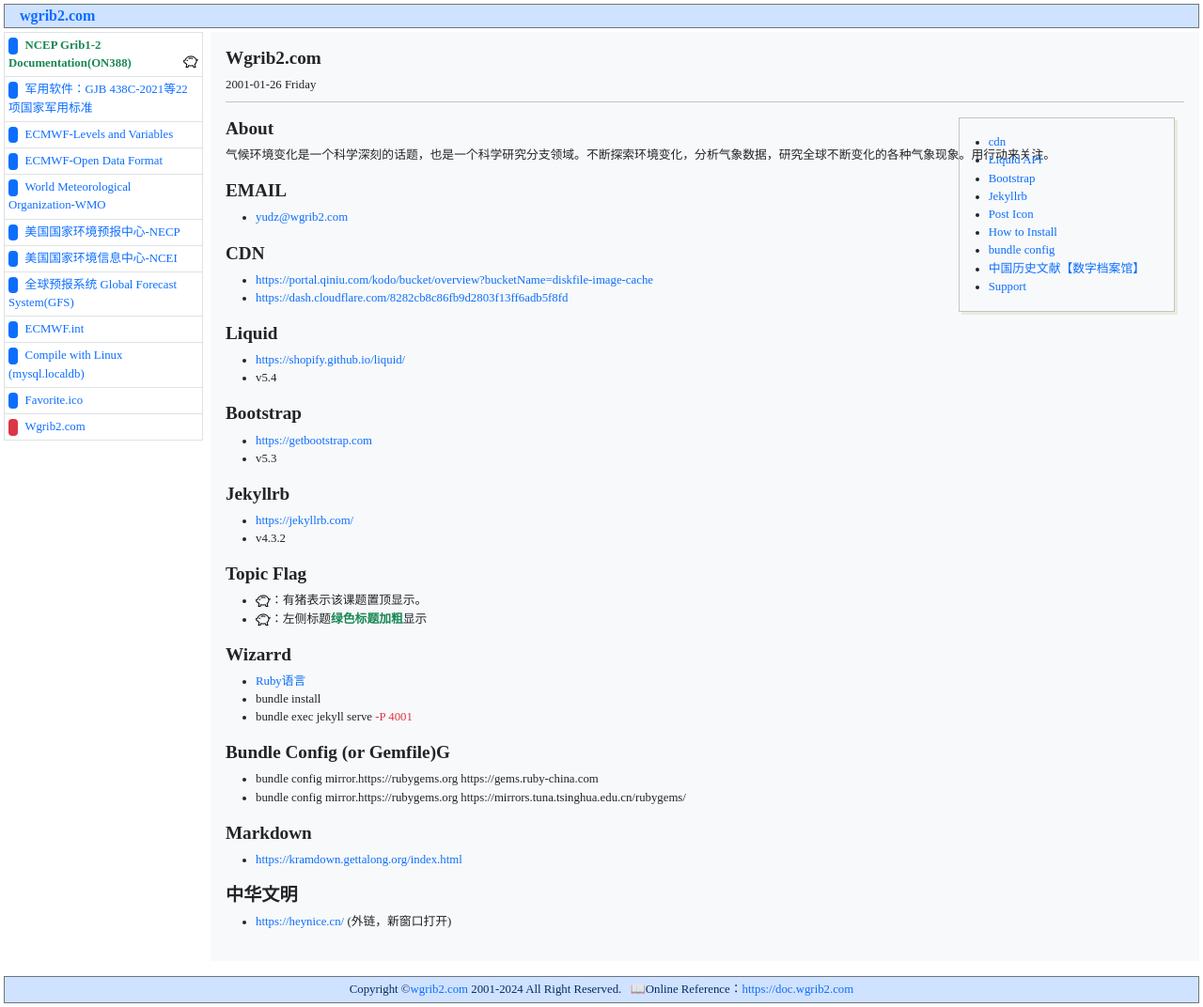
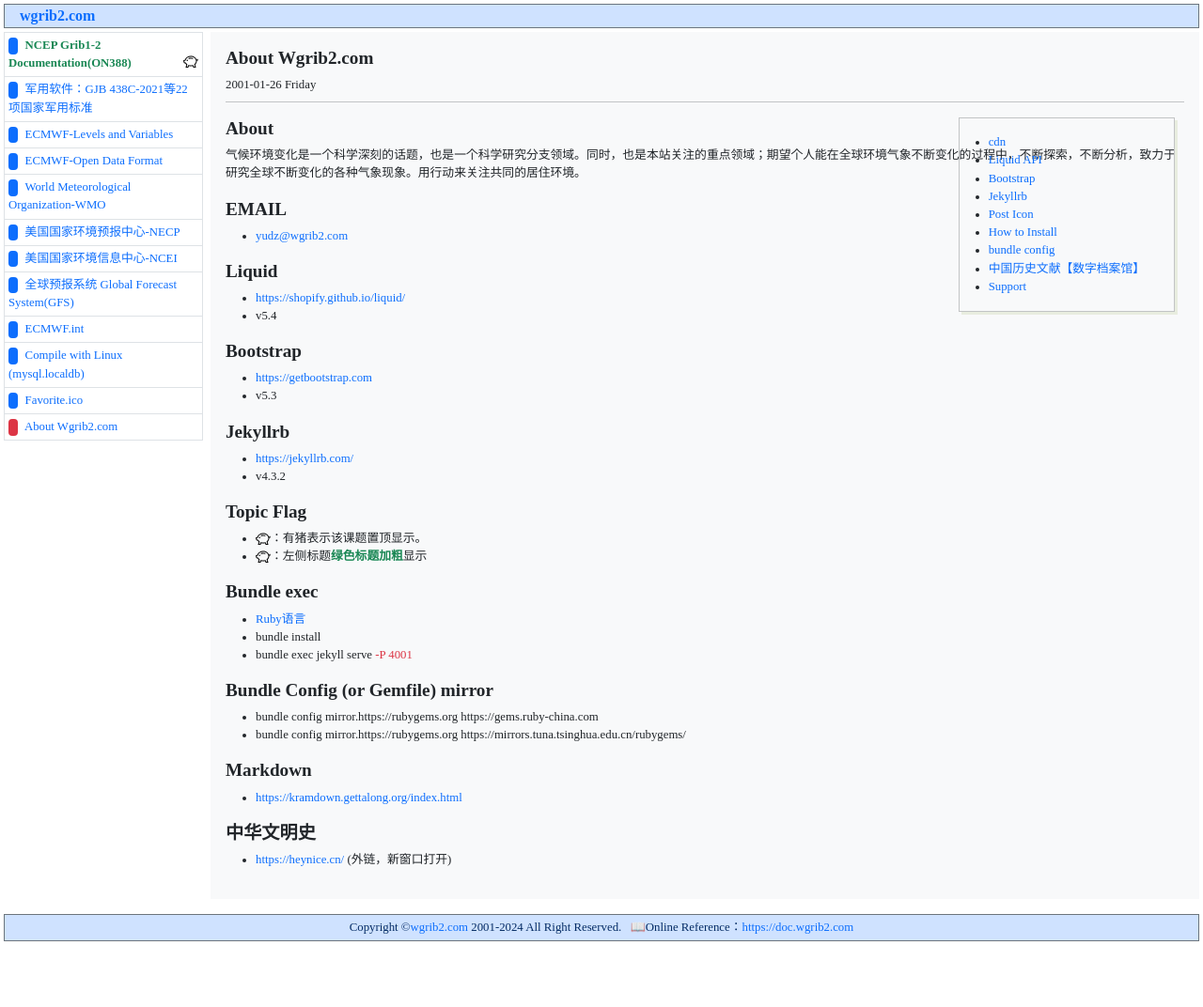
Before and after one commit to helloyuzz/wgrib2.com, a Jekyll site: the page built from _posts/2001-01-26-wgrib2.com.md, in a window 1280 px wide. Shown: the whole page at 94% size. Built offline with Jekyll 4.4.1, drawn with Linux system fonts in a browser that asks for light colours; after the commit the page ends 1006 px from its top, so only the background shows below that.

Commit message:
Update 2001-01-26-wgrib2.com.md

```diff
--- a/_posts/2001-01-26-wgrib2.com.md
+++ b/_posts/2001-01-26-wgrib2.com.md
@@ -1,6 +1,6 @@
 ---
 layout: post
-title: Wgrib2.com
+title: About Wgrib2.com
 categories: Post
 fixtop: false
 ---
@@ -18,14 +18,14 @@
 <!--/TOC-->
 
 ### About
-气候环境变化是一个科学深刻的话题，也是一个科学研究分支领域。不断探索环境变化，分析气象数据，研究全球不断变化的各种气象现象。用行动来关注。
+气候环境变化是一个科学深刻的话题，也是一个科学研究分支领域。同时，也是本站关注的重点领域；期望个人能在全球环境气象不断变化的过程中，不断探索，不断分析，致力于研究全球不断变化的各种气象现象。用行动来关注共同的居住环境。
 
 ### EMAIL
  - <a class="u-email" href="mailto:{{ site.email }}">{{ site.email }}</a>
 
-### CDN
+<!-- ### CDN
  - [https://portal.qiniu.com/kodo/bucket/overview?bucketName=diskfile-image-cache](https://portal.qiniu.com/kodo/bucket/overview?bucketName=diskfile-image-cache){:target="_blank"}
- - [https://dash.cloudflare.com/8282cb8c86fb9d2803f13ff6adb5f8fd](https://dash.cloudflare.com/8282cb8c86fb9d2803f13ff6adb5f8fd){:target="_blank"}
+ - [https://dash.cloudflare.com/8282cb8c86fb9d2803f13ff6adb5f8fd](https://dash.cloudflare.com/8282cb8c86fb9d2803f13ff6adb5f8fd){:target="_blank"} -->
 
 ### Liquid
   - [https://shopify.github.io/liquid/](https://shopify.github.io/liquid/){:target="_blank"}
@@ -43,12 +43,12 @@
 - <img src="/assets/piggy.svg" class="fw-bold text-danger" title="该课题已置顶">：有猪表示该课题置顶显示。
 - <img src="/assets/piggy.svg" class="fw-bold text-danger" title="该课题已置顶">：左侧标题<span class="fw-bold text-success">绿色标题加粗</span>显示
 
-### Wizarrd
+### Bundle exec
   - [Ruby语言](https://www.ruby-lang.org/en/){:target="_blank"}
   - bundle install
   - bundle exec jekyll serve <span class="text-danger">-P 4001</span>
 
-### Bundle Config (or Gemfile)G
+### Bundle Config (or Gemfile) mirror
 - bundle config mirror.https://rubygems.org https://gems.ruby-china.com
 - bundle config mirror.https://rubygems.org https://mirrors.tuna.tsinghua.edu.cn/rubygems/
 
@@ -56,5 +56,5 @@
 - [https://kramdown.gettalong.org/index.html](https://kramdown.gettalong.org/index.html){:target="_blank"}
 
 
-### 中华文明
+### 中华文明史
 - [https://heynice.cn/](https://heynice.cn/){:target="_blank"} (外链，新窗口打开)
```
